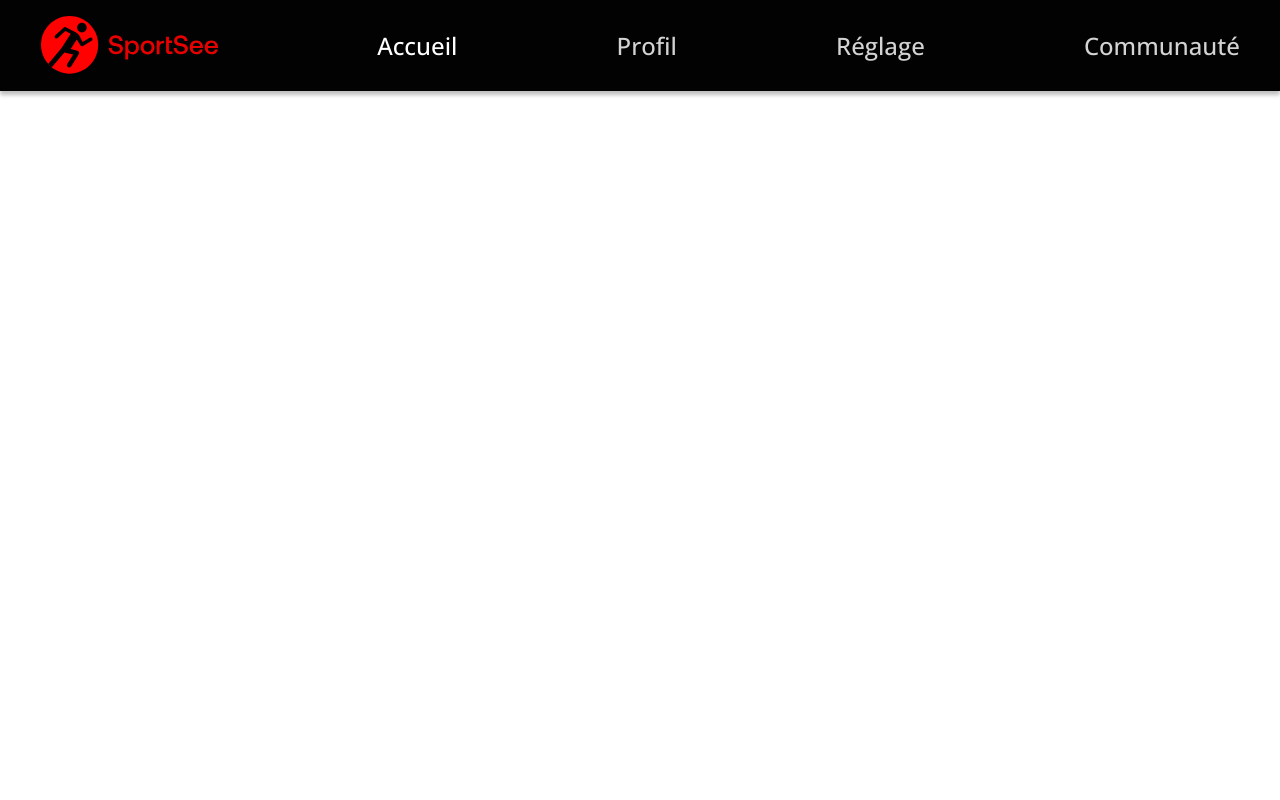
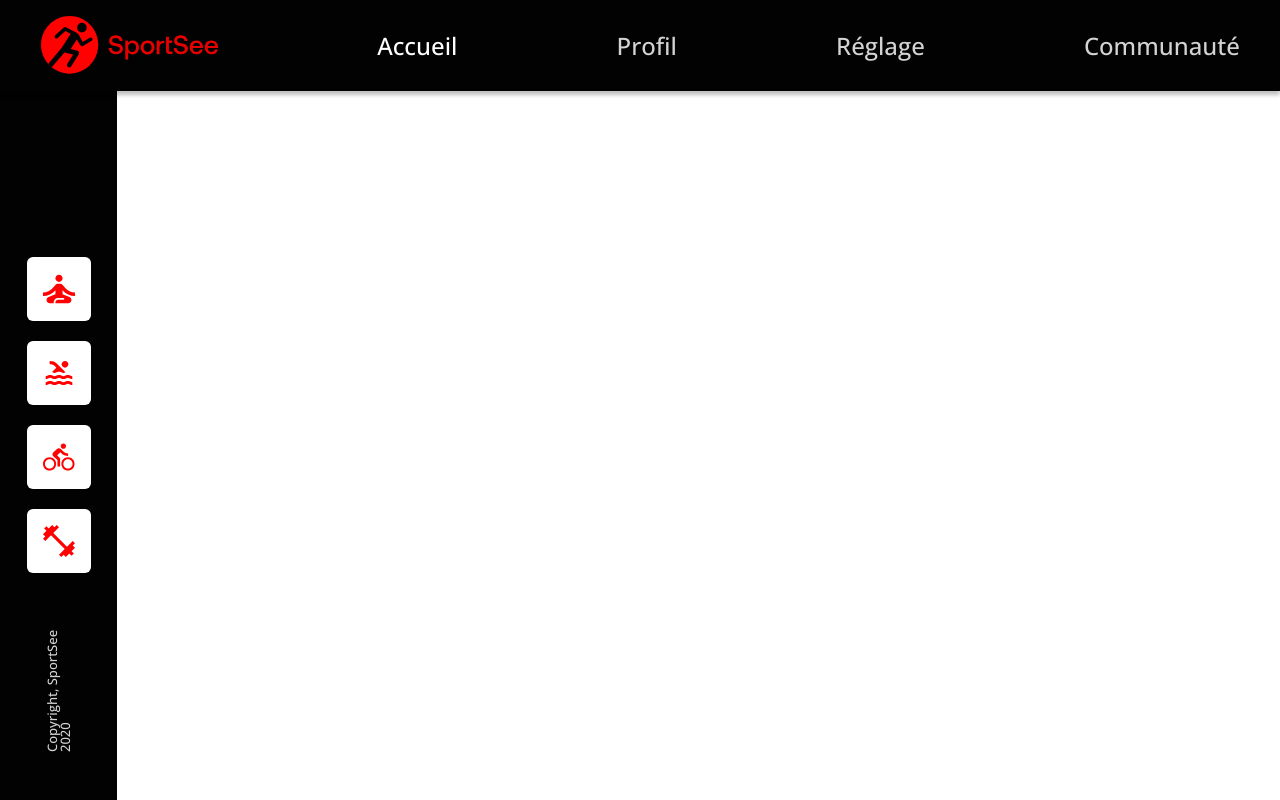
Before and after one commit to Merite15/SportSee, a React (Vite) app: page /user/1 in a window 1280 px wide. Built offline with nearby package versions, Linux system fonts and the light colour scheme.

Commit message:
User Storie 2 : Navigation Verticale

```diff
--- /dev/null
+++ b/src/assets/scss/components/_sidebar.scss
@@ -0,0 +1,48 @@
+.sidebar {
+    position: fixed;
+    left: 0;
+    top: 0;
+    z-index: 1;
+    padding-top: 90px;
+    display: flex;
+    flex-direction: column;
+    align-items: center;
+    justify-content: center;
+    height: 100%;
+    background-color: $colorPrimary;
+    width: 117px;
+
+    .icons {
+        gap: 20px;
+        display: flex;
+        flex-direction: column;
+        margin-bottom: 150px;
+
+        i {
+            display: flex;
+            justify-content: center;
+            min-width: 64px;
+            min-height: 64px;
+            border-radius: 6px;
+            background-color: $bgWhite;
+            cursor: pointer;
+
+            img {
+                max-width: 32px;
+                max-width: 32px;
+            }
+        }
+    }
+
+    .copyright {
+        position: absolute;
+        z-index: -2;
+        bottom: 200px;
+        width: 150px;
+        transform: rotate(270deg);
+        font-style: normal;
+        font-weight: $fontWeight;
+        font-size: 13px;
+        color: $colorSecondary;
+    }
+}
--- a/src/assets/scss/main.scss
+++ b/src/assets/scss/main.scss
@@ -5,6 +5,7 @@
 @import "./base/font";
 
 @import "./components/header";
+@import "./components/sidebar";
 
 @import "./pages/home";
 @import "./pages/notFound";
--- a/src/assets/style.css
+++ b/src/assets/style.css
@@ -168,6 +168,51 @@ body {
   color: #fff;
 }
 
+.sidebar {
+  position: fixed;
+  left: 0;
+  top: 0;
+  z-index: 1;
+  padding-top: 90px;
+  display: flex;
+  flex-direction: column;
+  align-items: center;
+  justify-content: center;
+  height: 100%;
+  background-color: #020202;
+  width: 117px;
+}
+.sidebar .icons {
+  gap: 20px;
+  display: flex;
+  flex-direction: column;
+  margin-bottom: 150px;
+}
+.sidebar .icons i {
+  display: flex;
+  justify-content: center;
+  min-width: 64px;
+  min-height: 64px;
+  border-radius: 6px;
+  background-color: #fff;
+  cursor: pointer;
+}
+.sidebar .icons i img {
+  max-width: 32px;
+  max-width: 32px;
+}
+.sidebar .copyright {
+  position: absolute;
+  z-index: -2;
+  bottom: 200px;
+  width: 150px;
+  transform: rotate(270deg);
+  font-style: normal;
+  font-weight: 500;
+  font-size: 13px;
+  color: #D3D3D3;
+}
+
 .home {
   display: flex;
   justify-content: center;
--- /dev/null
+++ b/src/components/navigation/Sidebar.tsx
@@ -0,0 +1,19 @@
+import meditation from "@/assets/svg/meditation.svg";
+import swim from "@/assets/svg/swimming.svg";
+import bike from "@/assets/svg/biking.svg";
+import bodyBuilding from "@/assets/svg/dumbbell.svg";
+
+export const Sidebar = () => {
+	return (
+		<div className='sidebar'>
+			<div className="icons">
+				<i className='sidebar-icon'><img title='image' src={meditation}></img></i>
+				<i className='sidebar-icon'><img title='image' src={swim}></img></i>
+				<i className='sidebar-icon'><img title='image' src={bike}></img></i>
+				<i className='sidebar-icon'><img title='image' src={bodyBuilding}></img></i>
+			</div>
+
+			<p className='copyright'>Copyright, SportSee 2020</p>
+		</div>
+	);
+}
--- a/src/pages/Profile.tsx
+++ b/src/pages/Profile.tsx
@@ -1,9 +1,11 @@
-import { Header } from '../components/navigation/header';
+import { Sidebar } from '../components/navigation/Sidebar';
+import { Header } from '../components/navigation/Header';
 
 export const Profile = () => {
     return (
         <>
             <Header />
+            <Sidebar/>
         </>
     )
 }
```
Also changed, not shown: 1 other file (tests, documents, lock files or other folders).
